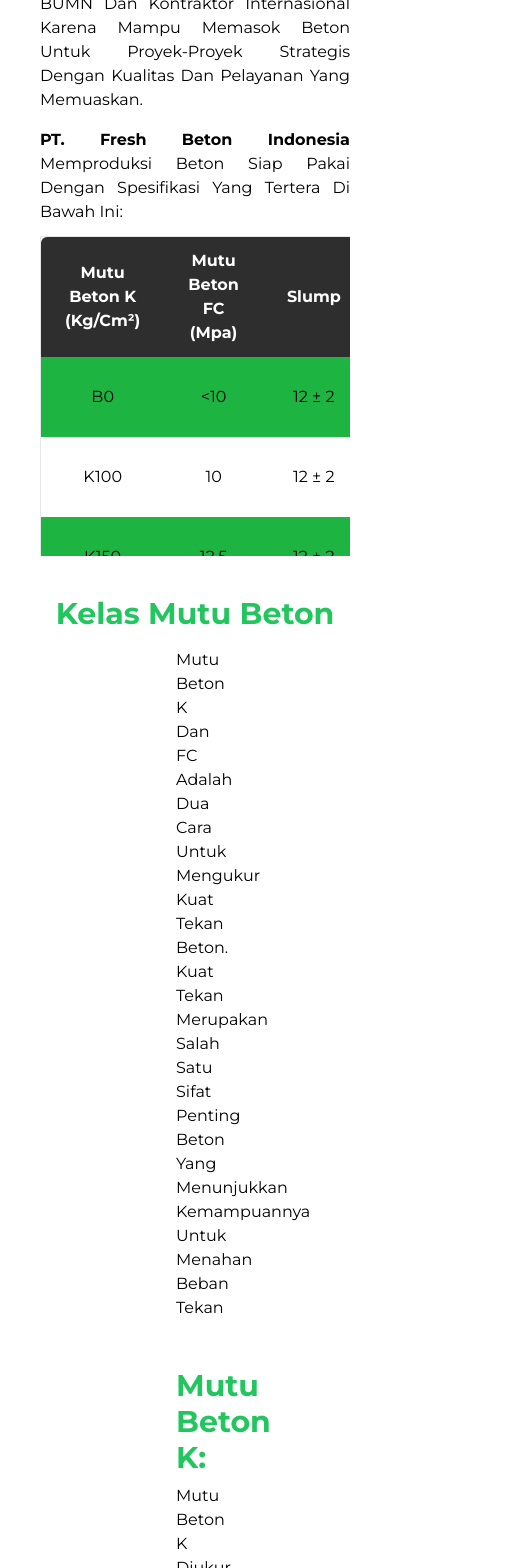
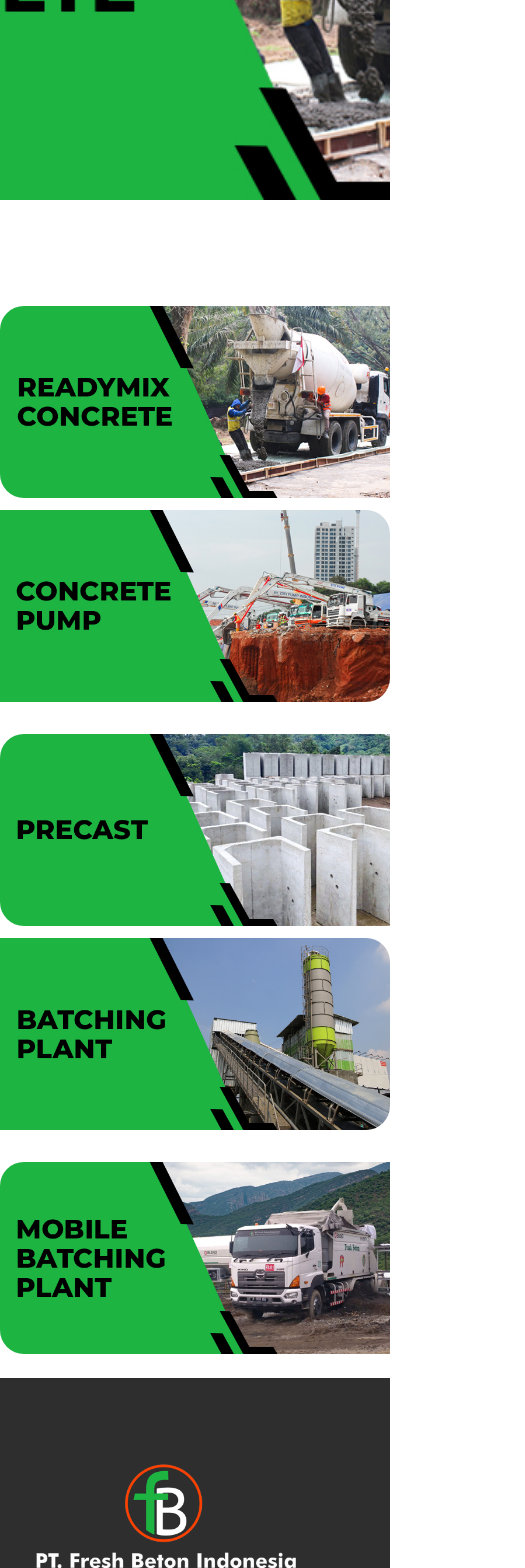
Before and after one commit to dafahfabiansyah/Landing-page-FBI, a Next.js app: page /product in a window 390 px wide. Shown: the part 300-1868 px from the top of the page, 525 px wide, since content can reach past the window. Built offline with nearby package versions, Linux system fonts and the light colour scheme.

Commit message:
change style in product pages

```diff
--- /dev/null
+++ b/src/app/not-found.tsx
@@ -0,0 +1,23 @@
+"use client";
+import React from "react";
+import { ListMagnifyingGlass } from "@phosphor-icons/react";
+import Link from "next/link";
+
+const Page = () => {
+  return (
+    <div className="min-h-screen max-w-xl mx-auto flex justify-center transition-all items-center">
+      <div className="flex justify-center items-center gap-4 flex-col ">
+        <ListMagnifyingGlass size={32} className="text-green-500" />
+        <h3 className="text-green-500 text-2xl font-bold">404 | NOT FOUND</h3>
+        <h4 className="text-black text-lg font-bold">
+          You've gone too far, back to the home page.
+        </h4>
+        <Link href="/" className="hover:text-green-500 text-black">
+          Back to home
+        </Link>
+      </div>
+    </div>
+  );
+};
+
+export default Page;
--- a/src/app/product/page.tsx
+++ b/src/app/product/page.tsx
@@ -1,55 +1,109 @@
-import Header from '@/components/Header';
-import React from 'react';
-import Card from '@/components/ui/card';
-import { ProductData } from '@/data/ProductData';
-import Link from 'next/link';
-import Footer from '@/components/Footer';
-import ServicesSection from '@/components/section/ServicesSection';
-import Image from 'next/image';
-import ServicesTable from '@/components/ServicesTable';
-import { Metadata } from 'next';
+import Header from "@/components/Header";
+import React from "react";
+import Card from "@/components/ui/card";
+import { ProductData } from "@/data/ProductData";
+import Link from "next/link";
+import Footer from "@/components/Footer";
+import ServicesSection from "@/components/section/ServicesSection";
+import Image from "next/image";
+import ServicesTable from "@/components/ServicesTable";
+import { Metadata } from "next";
 
 export const metadata: Metadata = {
   title: "Product - Fresh Beton Indonesia",
   description: "Halaman product Fresh Beton Indonesia",
   icons: {
-    icon : "./icon.ico",
-  }
+    icon: "./icon.ico",
+  },
 };
 const Page = () => {
   return (
     <div>
       <Header />
-      <section className='overflow-x-hidden pt-20 pb-2 flex flex-col items-center justify-items-center justify-center'>
-      <div className='w-screen my-10'>
-        <h1 className='font-bold text-center text-green-500 text-3xl capitalize'>tabel kualitas</h1>
-        <p className='capitalize text-justify mx-10 py-4'><span className='font-bold'>PT. Fresh Beton Indonesia</span> adalah perusahaan swasta nasional yang bergerak di bidang beton siap pakai. Didirikan sejak tahun 2017, kami telah dipercaya oleh kontraktor Nasional, BUMN dan kontraktor internasional karena mampu memasok
-        beton untuk proyek-proyek strategis dengan kualitas dan pelayanan yang memuaskan.</p>
-        <article className='capitalize text-justify mx-10 pb-3'><span className='font-bold'>PT. Fresh Beton Indonesia</span> memproduksi beton siap
-        pakai dengan spesifikasi yang tertera di bawah ini:</article>
-       <ServicesTable/>
-      </div>
-      <div className='w-screen'>
-        <h1 className='font-bold text-center text-green-500 text-3xl capitalize'>kelas mutu beton</h1>
-        <p className='capitalize text-justify mx-44 py-4'>Mutu beton K dan FC adalah dua cara untuk mengukur kuat tekan beton.
-        Kuat tekan merupakan salah satu sifat penting beton yang menunjukkan kemampuannya untuk menahan beban tekan</p>
-      </div>
-      <div className='w-screen py-8'>
-        <h1 className='font-bold mx-44 text-green-500 text-3xl capitalize'>mutu beton K:</h1>
-        <p className='capitalize text-justify mx-44 py-2'>Mutu beton K diukur dalam satuan kg/cm².
-        Nilai mutu beton K menunjukkan kuat tekan beton dalam satuan kg/cm² yang dapat ditahan oleh beton. Contohnya, beton dengan mutu K-200 memiliki kuat tekan 200 kg/cm².
-        Mutu beton K umumnya digunakan di Indonesia untuk proyek-proyek konstruksi yang tidak memerlukan perhitungan yang detail.</p>
-      </div>
-      <div className='w-screen'>
-        <h1 className='font-bold mx-44 text-green-500 text-3xl capitalize'>mutu beton FC:</h1>
-        <p className='capitalize text-justify mx-44 py-2'>Mutu beton FC diukur dalam satuan MPa (Mega Pascal). Nilai mutu beton FC menunjukkan kuat tekan beton dalam satuan
-        MPa yang dapat ditahan oleh beton. Contohnya, beton dengan mutu FC-20 memiliki kuat tekan 20 MPa. Mutu beton FC umumnya digunakan di Indonesia untuk proyek-proyek
-        konstruksi yang memerlukan perhitungan yang detail dan mengikuti standar interna- sional.</p>
-      </div>
-     </section>
+      <section className=" py-6">
+        {/* header product page */}
+        <div className="absolute inset-0 h-[500px] flex items-center justify-center">
+          <Image src="/Readymix Concrete.jpg" alt="" layout="fill" objectFit="cover" />
+        </div>
+        <div className="pt-[550px] grid grid-cols-1 sm:grid-cols-2">
+          <div className="flex justify-center items-center">
+            <Image
+              width={400}
+              height={400}
+              src="/Readymix Concrete.jpg"
+              alt="Product 1"
+              className="mt-8 rounded-l-3xl"
+            />
+          </div>
+          <div className="flex justify-center items-center">
+            <div className="text-center text-xl">
+              {/* <h1 className="text-green-500 capitalize pb-2">
+                special edition left
+              </h1> */}
+            </div>
+          </div>
+          <div className="flex justify-center items-center pb-3">
+            <div className="text-center text-xl">
+              {/* <h1 className="text-green-500 capitalize pb-2">
+                special edition right
+              </h1> */}
+            </div>
+          </div>
+          <div className="flex justify-center items-center">
+            <Image
+              width={400}
+              height={400}
+              src="/Concrete Pump.jpg"
+              alt="Product 4"
+              className=" rounded-r-3xl"
+            />
+          </div>
+          <div className="flex justify-center items-center">
+            <Image
+              width={400}
+              height={400}
+              src="/Precast.jpg"
+              alt="Product 1"
+              className="mt-8 rounded-l-3xl"
+            />
+          </div>
+          <div className="flex justify-center items-center">
+            <div className="text-center text-xl">
+              {/* <h1 className="text-green-500 capitalize pb-2">
+                special edition left
+              </h1> */}
+            </div>
+          </div>
+          <div className="flex justify-center items-center pb-3">
+            <div className="text-center text-xl">
+              {/* <h1 className="text-green-500 capitalize pb-2">
+                special edition right
+              </h1> */}
+            </div>
+          </div>
+          <div className="flex justify-center items-center">
+            <Image
+              width={400}
+              height={400}
+              src="/Batching Plant.jpg"
+              alt="Product 4"
+              className=" rounded-r-3xl"
+            />
+          </div>
+          <div className="flex justify-center items-center">
+            <Image
+              width={400}
+              height={400}
+              src="/Mobile Batching Plant.jpg"
+              alt="Product 1"
+              className="mt-8 rounded-l-3xl"
+            />
+          </div>
+        </div>
+      </section>
       <Footer />
     </div>
   );
-}
+};
 
 export default Page;
--- a/src/components/Footer.tsx
+++ b/src/components/Footer.tsx
@@ -127,7 +127,7 @@
                 admin@freshbeton.com
               </Link>
             </p>
-            <li className="flex flex-row gap-4">
+            <li className="flex flex-row gap-4 flex-wrap">
               <span className="text-green-700 text-center">
                 <Phone size={32} />
               </span>
--- /dev/null
+++ b/src/data/BoomData.ts
@@ -0,0 +1,107 @@
+export const BoomData = [
+    {
+        no: 1,
+        Mutu_K: 'B0',
+        Mutu_FC: '<10',
+        PKT: '<100 kg/cm² (10 Mpa)',
+        slump: '12 ± 2'
+    },
+    {
+        no: 2,
+        Mutu_K: 'K100',
+        Mutu_FC: '10',
+        PKT: '100 kg/cm² (10 Mpa)',
+        slump: '12 ± 2'
+    },
+    {
+        no: 3,
+        Mutu_K: 'K150',
+        Mutu_FC: '12.5',
+        PKT: '125 kg/cm² (12.5 Mpa)',
+        slump: '12 ± 2'
+    },
+    {
+        no: 4,
+        Mutu_K: 'K175',
+        Mutu_FC: '17.5',
+        PKT: '175 kg/cm² (17.5 Mpa)',
+        slump: '12 ± 2'
+    },
+    {
+        no: 5,
+        Mutu_K: 'K200',
+        Mutu_FC: '20',
+        PKT: '200 kg/cm² (20 Mpa)',
+        slump: '12 ± 2'
+    },
+    {
+        no: 6,
+        Mutu_K: 'K225',
+        Mutu_FC: '22.5',
+        PKT: '225 kg/cm² (22.5 Mpa)',
+        slump: '12 ± 2'
+    },
+    {
+        no: 7,
+        Mutu_K: 'K250',
+        Mutu_FC: '25',
+        PKT: '250 kg/cm² (25 Mpa)',
+        slump: '12 ± 2'
+    },
+    {
+        no: 8,
+        Mutu_K: 'K275',
+        Mutu_FC: '27.5',
+        PKT: '275 kg/cm² (27.5 Mpa)',
+        slump: '12 ± 2'
+    },
+    {
+        no: 10,
+        Mutu_K: 'K300',
+        Mutu_FC: '30',
+        PKT: '300 kg/cm² (30 Mpa)',
+        slump: '12 ± 2'
+    },
+    {
+        no: 11,
+        Mutu_K: 'K325',
+        Mutu_FC: '32.5',
+        PKT: '325 kg/cm² (32.5 Mpa)',
+        slump: '12 ± 2'
+    },
+    {
+        no: 12,
+        Mutu_K: 'K350',
+        Mutu_FC: '35',
+        PKT: '350 kg/cm² (35 Mpa)',
+        slump: '12 ± 2'
+    },
+    {
+        no: 13,
+        Mutu_K: 'K375',
+        Mutu_FC: '37.5',
+        PKT: '375 kg/cm² (37.5 Mpa)',
+        slump: '12 ± 2'
+    },
+    {
+        no: 14,
+        Mutu_K: 'K400',
+        Mutu_FC: '40',
+        PKT: '400 kg/cm² (40 Mpa)',
+        slump: '12 ± 2'
+    },
+    {
+        no: 15,
+        Mutu_K: 'K450',
+        Mutu_FC: '45',
+        PKT: '450 kg/cm² (45 Mpa)',
+        slump: '12 ± 2'
+    },
+    {
+        no: 16,
+        Mutu_K: 'K500',
+        Mutu_FC: '50',
+        PKT: '500 kg/cm² (50 Mpa)',
+        slump: '12 ± 2'
+    },
+] as const;
```
Also changed, not shown: src/app/portfolio/page.tsx (+31 -23 lines), src/app/product/category/concrete-pump/page.tsx (+41 -6 lines), src/components/BoomTable.tsx (added, +62 -0 lines).
